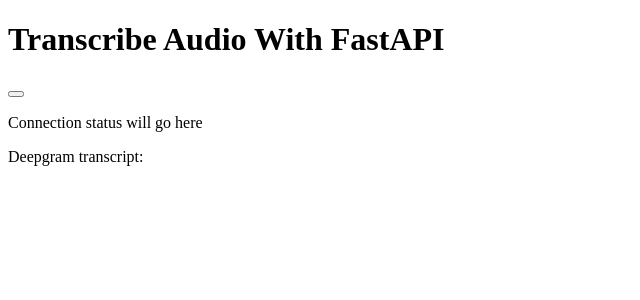
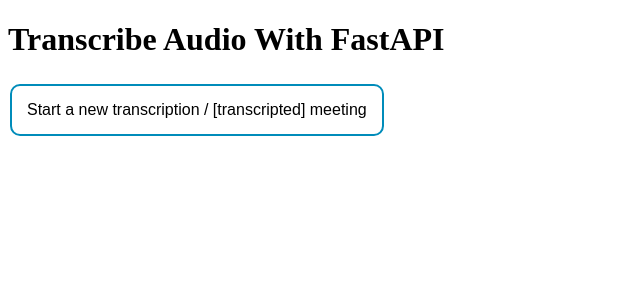
Before and after one commit to ReadTheVoice/rtv-transcription-api, a FastAPI app: page / in a window 1280 px wide. Shown: the top 300 px of the page, without its empty margins (0-640 px from the left). Run offline with FastAPI, Linux system fonts and the light colour scheme.

Commit message:
from index to transcription using token

```diff
--- a/project/src/app/main.py
+++ b/project/src/app/main.py
@@ -1,6 +1,8 @@
 import os
+
+import httpx
 from dotenv import load_dotenv
-from fastapi import FastAPI, Request, WebSocket
+from fastapi import FastAPI, Request, WebSocket, HTTPException
 from fastapi.responses import HTMLResponse, FileResponse
 from fastapi.templating import Jinja2Templates
 from deepgram import Deepgram
@@ -19,7 +21,11 @@
 
 deepgram_client = Deepgram(os.getenv('DEEPGRAM_API_KEY'))
 
+jwt_authorization = os.getenv('JWT_AUTHORIZATION')
+
 favicon_path = 'project/src/app/static/img/favicon.ico'
+styles_file_path = 'project/src/app/templates/css/styles.css'
+js_file_path = 'project/src/app/templates/js/utils.js'
 
 # Feel free to modify your model's parameters as you wish!
 # {'punctuate': True, 'interim_results': False, 'language': 'en-US', 'model': 'nova-2'}
@@ -46,14 +52,55 @@
     return FileResponse(favicon_path)
 
 
+@app.get("/css/styles.css", include_in_schema=False)
+async def get_styles_file():
+    return FileResponse(styles_file_path)
+
+
+@app.get("/js/utils.js", include_in_schema=False)
+async def get_js_file():
+    return FileResponse(js_file_path)
+
+
 @app.get("/", response_class=HTMLResponse)
 def get(request: Request):
     return templates.TemplateResponse("index.html", {"request": request})
 
 
-@app.get("/listen-to-meeting")
-def listen_to_meeting():
-    return ""
+@app.get("/verify_token")
+async def is_token_valid(token: str):
+    # https://verifytoken-vpiwklolaa-ey.a.run.app/
+    try:
+        url = "https://verifytoken-vpiwklolaa-ey.a.run.app/"
+        async with httpx.AsyncClient() as client:
+            response = await client.get(
+                url=url,
+                params={
+                    "token": token
+                },
+                headers={
+                    "Authorization": jwt_authorization
+                }
+            )
+
+        if response.status_code == 200:
+
+            print("response")
+            print(response)
+
+            # return {"data_from_external_url": response.json()}
+            return True
+        else:
+            raise HTTPException(status_code=response.status_code, detail="External URL request failed")
+
+    except httpx.RequestError as e:
+        raise HTTPException(status_code=500, detail=f"HTTP request error: {str(e)}")
+
+
+@app.get("/transcribe", response_class=HTMLResponse)
+def get(request: Request):  # , user_id: str, meeting_id: str):
+    # https://verifytoken-vpiwklolaa-ey.a.run.app/
+    return templates.TemplateResponse("transcription.html", {"request": request})
 
 
 # Websocket Connection Between Server and Browser
--- /dev/null
+++ b/project/src/app/templates/css/styles.css
@@ -0,0 +1,34 @@
+
+.button {
+  border: none;
+  color: white;
+  padding: 15px; // 32px;
+  text-align: center;
+  text-decoration: none;
+  display: inline-block;
+  font-size: 16px;
+  margin: 4px 2px;
+  transition-duration: 0.4s;
+  cursor: pointer;
+  border-radius: 10px;
+}
+
+.button1 {
+  background-color: white;
+  color: black;
+  border: 2px solid #008CBA;
+}
+
+.button1:hover {
+  background-color: #008CBA;
+  color: white;
+}
+
+.button1:active {
+  background-color: #00536E; // #006A8D;
+  border-color: #00536E;
+  color: white;
+
+  // vertical-align: top;
+  // padding: 8px 13px 6px;
+}
--- a/project/src/app/templates/index.html
+++ b/project/src/app/templates/index.html
@@ -2,67 +2,20 @@
 <html lang="en">
 <head>
     <meta charset="UTF-8">
+    <meta name="viewport" content="width=device-width, initial-scale=1.0" />
+    <link rel="stylesheet" href="./css/styles.css">
+
     <title>Live Transcription</title>
 </head>
 <body>
     <h1>Transcribe Audio With FastAPI</h1>
 
-    <button>
-<!--    Try to verify user and then     -->
+<!--    // Recup token !-->
+
+    <button class="button button1" type="button" onclick="callApi()">
+        Start a new transcription / [transcripted] meeting
     </button>
 
-    <p id="status">Connection status will go here</p>
-<!--    <p id="transcript">Deepgram transcript will go here</p>-->
-    <p id="transcript">Deepgram transcript: </p>
-
-<!--    <script>-->
-<!--        navigator.mediaDevices.getUserMedia({ audio: true }).then((stream) => {-->
-<!--            const mediaRecorder = new MediaRecorder(stream)-->
-
-<!--            &lt;!&ndash; Websocket Connection Between Server and Browser&ndash;&gt;-->
-<!--            const socket = new WebSocket('ws://localhost:8000/listen')-->
-
-<!--            &lt;!&ndash; Receive and obtain data with the below events &ndash;&gt;-->
-<!--            socket.onopen = () => {-->
-<!--                document.querySelector('#status').textContent = 'Connected'-->
-
-<!--                console.log({-->
-<!--                    event: 'onopen'-->
-<!--                })-->
-
-<!--                mediaRecorder.addEventListener('dataavailable', async (event) => {-->
-<!--                    if (event.data.size > 0 && socket.readyState == 1) {-->
-<!--                        socket.send(event.data)-->
-<!--                    }-->
-<!--                })-->
-<!--                mediaRecorder.start(250)-->
-<!--            }-->
-
-<!--            socket.onmessage = (message) => {-->
-<!--                console.log({-->
-<!--                    event: 'onmessage'-->
-<!--                })-->
-
-<!--                const received = message.data-->
-<!--                if (received) {-->
-<!--                    console.log(received)-->
-<!--                    document.querySelector('#transcript').textContent += ' ' + received-->
-<!--                }-->
-<!--            }-->
-
-<!--            socket.onclose = () => {-->
-<!--                console.log({-->
-<!--                    event: 'onclose'-->
-<!--                })-->
-<!--            }-->
-
-<!--            socket.onerror = (error) => {-->
-<!--                console.log({-->
-<!--                    event: 'onerror',-->
-<!--                    error-->
-<!--                })-->
-<!--            }-->
-<!--        })-->
-<!--    </script>-->
+    <script src="./js/utils.js"></script>
 </body>
 </html>
--- /dev/null
+++ b/project/src/app/templates/js/utils.js
@@ -0,0 +1,37 @@
+//// get token
+////async function callApi(token: String) {
+//
+
+async function callApi() {
+    try {
+        let token = ""
+        let apiUrl = 'http://localhost:8000/verify_token'
+
+        // Query parameters
+        const queryParams = {
+            token: token,
+        };
+
+        // Constructing the URL with query parameters
+        const urlWithParams = new URL(apiUrl);
+        Object.keys(queryParams).forEach(key => urlWithParams.searchParams.append(key, queryParams[key]));
+
+        const response = await fetch(urlWithParams);
+
+        console.log("token: ")
+        console.log(token)
+
+        console.log("response: ")
+        console.log(response)
+
+        if (response.ok) {
+            // Token is correct, navigate to the desired page
+            window.location.href = 'http://localhost:8000/transcribe';
+        } else {
+            // Token is invalid
+            alert('Invalid token');
+        }
+    } catch (error) {
+        console.error('Error calling API:', error);
+    }
+}
--- a/project/src/app/templates/transcription.html
+++ b/project/src/app/templates/transcription.html
@@ -2,6 +2,9 @@
 <html lang="fr">
 <head>
     <meta charset="UTF-8">
+    <meta name="viewport" content="width=device-width, initial-scale=1.0" />
+    <link rel="stylesheet" href="./css/styles.css">
+
     <title>Live Transcription</title>
 </head>
 <body>
```
